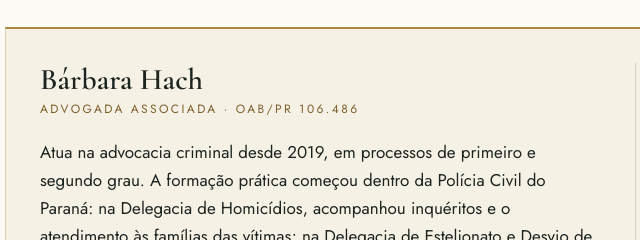
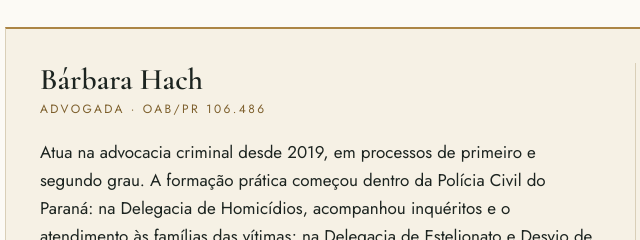
Before and after one commit to badrhach-glitch/badrhach-glitch.github.io, a plain HTML site: page index.html in a window 1280 px wide. Shown: the part 3152-3392 px from the top of the page, 111-751 px from the left. Drawn offline with nearby package versions, Linux system fonts and the light colour scheme.

Commit message:
Bárbara Hach: título Advogada
Co-Authored-By: Claude Opus 5.5 <noreply@anthropic.com>
Claude-Session: https://claude.ai/code/session_016tNy4TX6CuZLwSyaokfLXo

```diff
--- a/index.html
+++ b/index.html
@@ -383,7 +383,7 @@ footer{background:var(--verde-fundo); color:var(--hero-muted); font-size:14px}
         <article class="person bio">
           <div class="bio-texto">
             <h3>Bárbara Hach</h3>
-            <p class="role">Advogada associada · OAB/PR 106.486</p>
+            <p class="role">Advogada · OAB/PR 106.486</p>
             <p>Atua na advocacia criminal desde 2019, em processos de primeiro e segundo grau. A formação prática começou dentro da Polícia Civil do Paraná: na Delegacia de Homicídios, acompanhou inquéritos e o atendimento às famílias das vítimas; na Delegacia de Estelionato e Desvio de Cargas, registrou ocorrências e tomou declarações. Também estagiou na 2ª Vara de Execuções Fiscais Estaduais do Tribunal de Justiça do Paraná.</p>
             <p>Antes de advogar de forma independente, trabalhou em escritório nas áreas cível, criminal e trabalhista, elaborando petições e recursos e conduzindo audiências de instrução.</p>
             <p>No escritório, responde pela defesa de quem é investigado ou processado, inclusive por crime ambiental, e pelo trabalho de ESG e ambiente de trabalho: normas contra o assédio, canal de denúncia, apuração de casos e treinamento das equipes, para que a empresa ofereça um ambiente seguro e que favoreça a presença das mulheres.</p>
```
